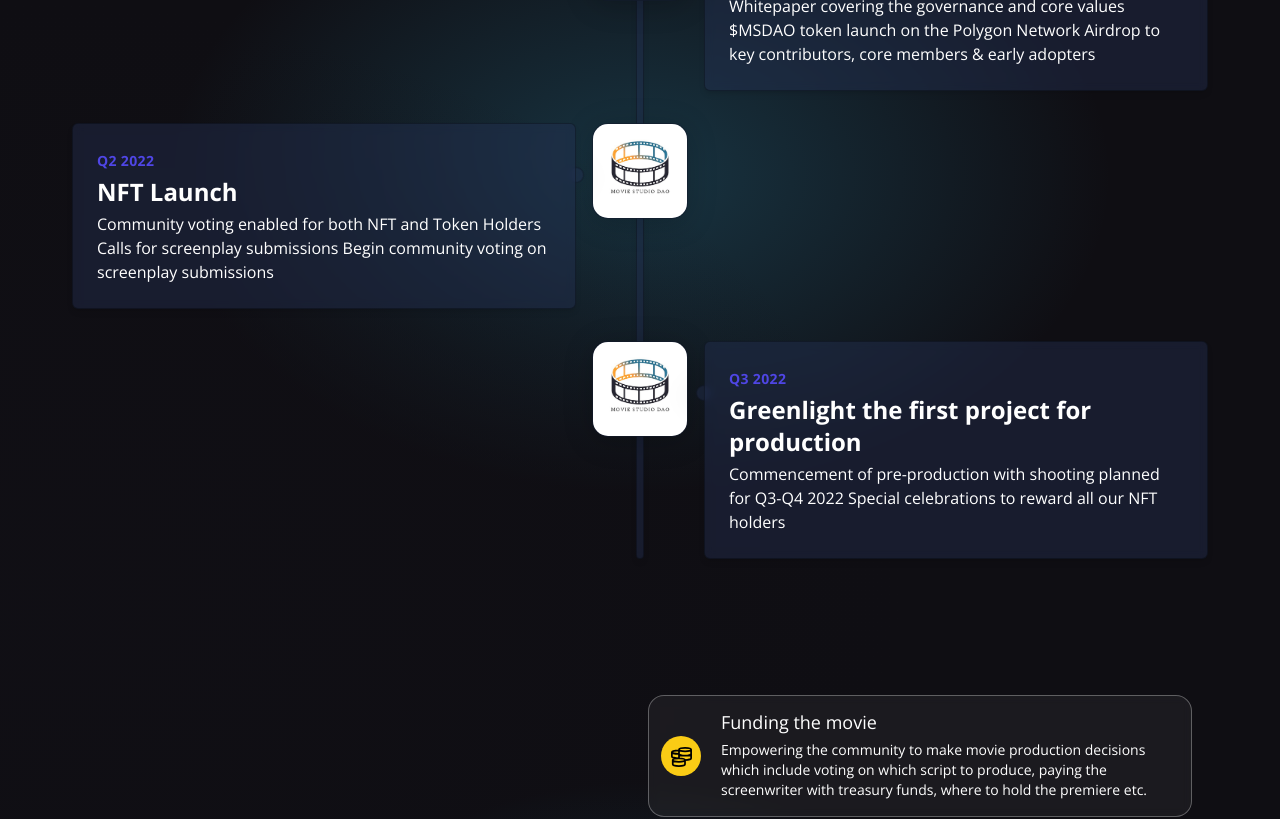
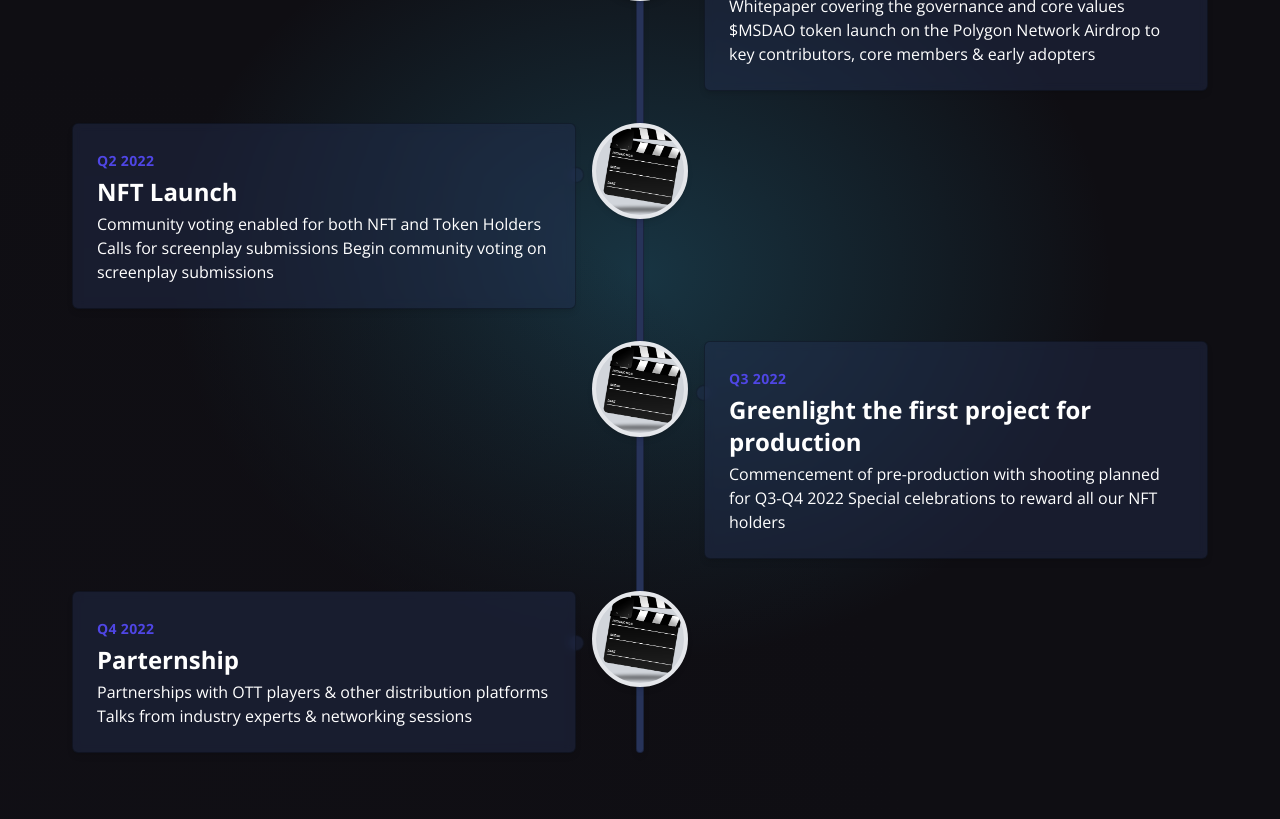
Before and after one commit to msdao/msdao, a React (Create React App) app in the folder site/: page / in a window 1280 px wide. Shown: the part 1400-2219 px from the top of the page. Built offline with nearby package versions, Linux system fonts and the light colour scheme.

Commit message:
complete roadmap section

```diff
--- a/site/src/components/Footer.jsx
+++ b/site/src/components/Footer.jsx
@@ -12,7 +12,11 @@ const Footer = () => (
 		<div className="w-full flex sm:flex-row flex-col justify-between items-center my-4">
 			<div className="flex flex-[0.5] justify-center items-center">
 				<div className="flex items-center text-white">
-					<p className="text-2xl mr-2 font-bold text-logo">Movie Studio DAO</p>
+					<p className="text-2xl mr-2 font-bold text-logo cursor-pointer">
+						<Link to="Home" smooth={true} duration={1000}>
+							Movie Studio DAO
+						</Link>
+					</p>
 				</div>
 			</div>
 			<div className="flex flex-1 justify-evenly items-center flex-wrap sm:mt-0 mt-5 w-full">
--- a/site/src/components/Navbar.jsx
+++ b/site/src/components/Navbar.jsx
@@ -18,10 +18,17 @@ const Navbar = () => {
 	const [toggleMenu, setToggleMenu] = useState(false);
 
 	return (
-		<nav className="w-full flex md:justify-center justify-between p-4 items-center">
+		<nav
+			className="w-full flex md:justify-center justify-between p-4 items-center"
+			id="Home"
+		>
 			<div className="text-white md:flex-[0.5]  flex-initial justify-center items-center">
 				<div className="flex items-center">
-					<p className="text-2xl mr-2 font-bold text-logo">Movie Studio DAO</p>
+					<p className="text-2xl mr-2 font-bold text-logo cursor-pointer">
+						<Link to="Home" smooth={true} duration={1000}>
+							Movie Studio DAO
+						</Link>
+					</p>
 				</div>
 			</div>
 			<ul className="text-white md:flex hidden list-none justify-between items-center flex-initial">
--- a/site/src/components/Roadmap.jsx
+++ b/site/src/components/Roadmap.jsx
@@ -1,48 +1,24 @@
 import React from 'react';
-import movieDaoImg from '../assets/images/IMG_0594.jpeg';
+import movieDaoImg from '../assets/images/clapboard.png';
 
 const Roadmap = () => {
-	{
-		/* <div className="flex w-full justify-center items-center 2xl:px-20 gradient-bg-roadmap">
-		<div
-			className="flex flex-col md:p-12 py-12 px-4 items-center justify-center w-7/12"
-			data-aos="zoom-out-left"
-			data-aos-duration="1500"
-			id="Roadmap"
-		>
-			<h3 className="text-white text-5xl text-center my-2 font-semibold text-secondary-gradient">
-				Roadmap
-			</h3>
-			<p className="text-white text-center my-3">
-				Lorem ipsum dolor sit amet consectetur adipisicing elit. Adipisci, ea
-				molestiae, amet dolore error ducimus qui, provident et illo
-				consectetur cupiditate cum nobis repellat a? Ut, dolorem? Quos eaque
-				possimus quasi dolores?
-			</p>
-			<a
-				href="https://docs.mediamonkeys.xyz/internal-wiki/roadmap"
-				target="_blank"
-				rel="noreferrer"
+	return (
+		<div className="antialiased gradient-bg-roadmap text-white md:p-12 py-12 px-4">
+			<h3
+				className="text-white text-5xl text-center mb-8 font-semibold text-secondary-gradient"
+				data-aos="zoom-in"
+				data-aos-duration="1500"
+				id="Roadmap"
 			>
-				<button
-					type="button"
-					className="flex flex-row justify-center items-center my-[1.28rem] bg-[#2952e3] p-3 rounded-full cursor-pointer hover:bg-[#2546bd]"
-				>
-					<p className="text-white text-base font-semibold">Our Roadmap</p>
-				</button>
-			</a>
-		</div>
-	</div> */
-	}
-	return (
-		// <!-- component -->
-		<div className="antialiased gradient-bg-roadmap text-white md:p-12 py-12 px-4">
-			<h3 className="text-white text-5xl text-center mb-8 font-semibold text-secondary-gradient">
 				Roadmap
 			</h3>
 			<div className="relative container mx-auto px-6 flex flex-col space-y-8">
-				<div className="absolute z-0 w-2 h-full blue-glassmorphism shadow-md inset-0 left-17 md:mx-auto md:right-0 md:left-0"></div>
-				<div className="relative z-10">
+				<div className="absolute z-0 w-2 h-full blue-timeline-glassmorphism shadow-md inset-0 left-17 md:mx-auto md:right-0 md:left-0"></div>
+				<div
+					className="relative z-10"
+					data-aos="fade-left"
+					data-aos-duration="1250"
+				>
 					<img src={movieDaoImg} alt="" className="timeline-img" />
 					<div className="timeline-container">
 						<div className="timeline-pointer" aria-hidden="true"></div>
@@ -59,7 +35,11 @@ const Roadmap = () => {
 						</div>
 					</div>
 				</div>
-				<div className="relative z-10">
+				<div
+					className="relative z-10"
+					data-aos="fade-right"
+					data-aos-duration="1250"
+				>
 					<img src={movieDaoImg} alt="" className="timeline-img" />
 					<div className="timeline-container timeline-container-left">
 						<div
@@ -79,7 +59,11 @@ const Roadmap = () => {
 						</div>
 					</div>
 				</div>
-				<div className="relative z-10">
+				<div
+					className="relative z-10"
+					data-aos="fade-left"
+					data-aos-duration="1250"
+				>
 					<img src={movieDaoImg} alt="" className="timeline-img" />
 					<div className="timeline-container">
 						<div className="timeline-pointer" aria-hidden="true"></div>
@@ -97,6 +81,29 @@ const Roadmap = () => {
 						</div>
 					</div>
 				</div>
+				<div
+					className="relative z-10"
+					data-aos="fade-right"
+					data-aos-duration="1250"
+				>
+					<img src={movieDaoImg} alt="" className="timeline-img" />
+					<div className="timeline-container timeline-container-left">
+						<div
+							className="timeline-pointer timeline-pointer-left"
+							aria-hidden="true"
+						></div>
+						<div className="blue-glassmorphism p-6 rounded-md shadow-md">
+							<span className="font-bold text-indigo-600 text-sm tracking-wide">
+								Q4 2022
+							</span>
+							<h1 className="text-2xl font-bold pt-1">Parternship</h1>
+							<p className="pt-1">
+								Partnerships with OTT players & other distribution platforms
+								Talks from industry experts & networking sessions
+							</p>
+						</div>
+					</div>
+				</div>
 			</div>
 		</div>
 	);
--- a/site/src/index.css
+++ b/site/src/index.css
@@ -93,6 +93,14 @@ body {
 	-webkit-backdrop-filter: blur(5px);
 	border: 1px solid rgba(0, 0, 0, 0.3);
 }
+.blue-timeline-glassmorphism {
+	background: rgb(39 51 89);
+	border-radius: 16px;
+	box-shadow: 0 4px 30px rgba(0, 0, 0, 0.2);
+	backdrop-filter: blur(5px);
+	-webkit-backdrop-filter: blur(5px);
+	border: 1px solid rgba(0, 0, 0, 0.3);
+}
 
 /* white glassmorphism */
 .white-glassmorphism {
@@ -168,7 +176,7 @@ body {
 
 @layer components {
 	.timeline-img {
-		@apply h-24 w-24 object-cover shadow-md border-4 blue-glassmorphism  rounded-full xs:absolute md:mx-auto md:left-0 md:right-0;
+		@apply h-24 w-24 object-cover shadow-md border-4 bg-gray-300 rounded-full xs:absolute md:mx-auto md:left-0 md:right-0;
 	}
 	.timeline-container {
 		@apply relative pt-2 xs:pl-28 xs:pt-0 md:w-1/2 md:ml-auto md:pl-16;
```
Also changed, not shown: site/src/assets/images/clapboard.png (added).
